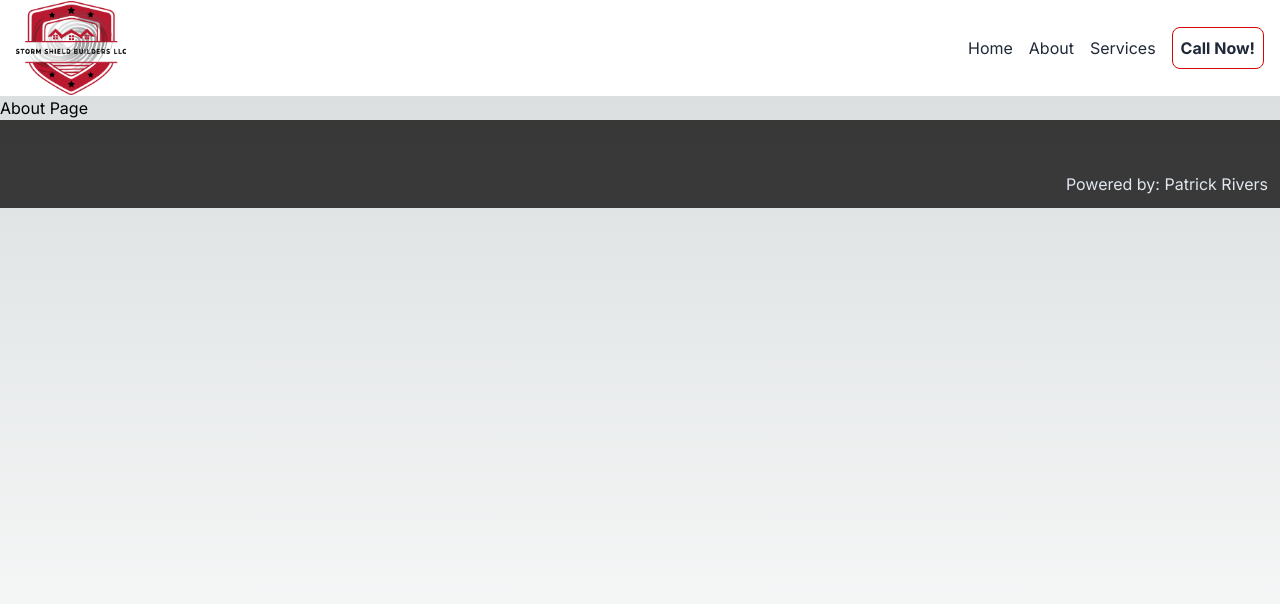
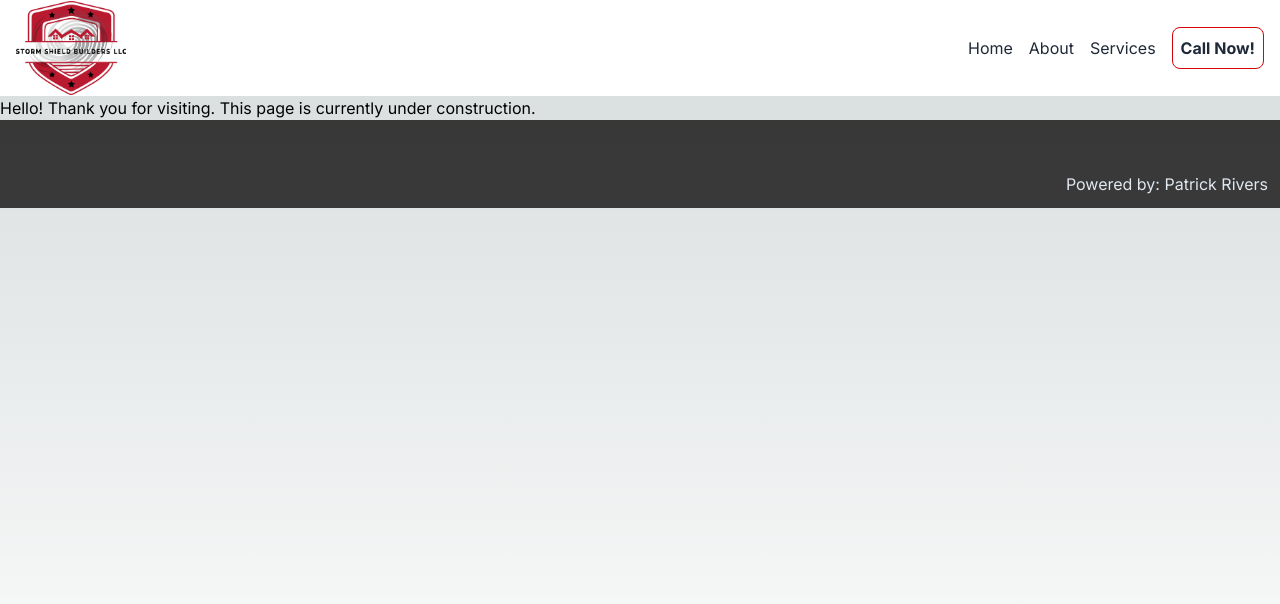
Before and after one commit to PRivers251/RidgeProsConstruction, a Next.js app: page /about in a window 1280 px wide. Shown: the top 604 px of the page. Built offline with nearby package versions, Linux system fonts and the light colour scheme.

Commit message:
Under construction message added to AboutPage

```diff
--- a/src/app/about/page.js
+++ b/src/app/about/page.js
@@ -3,6 +3,6 @@
 
 export default function About(){
     return (
-        <h1>About Page</h1>
+        <h1>Hello! Thank you for visiting. This page is currently under construction.</h1>
     )
 }
```
